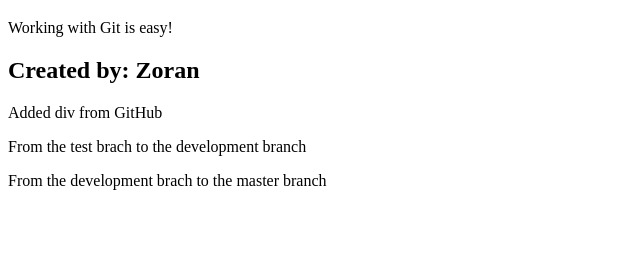
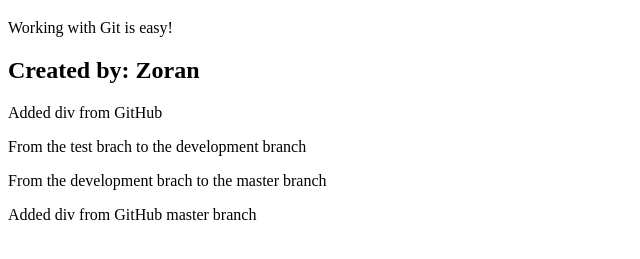
Before and after one commit to zokica8/GitMasterclass, a plain HTML site: page index.html in a window 1280 px wide. Shown: the part 61-320 px from the top of the page, without its empty margins (0-640 px from the left). Drawn offline with Linux system fonts and the light colour scheme.

Commit message:
Pulling from the remote repository
Pulling from the remote repository

```diff
--- a/index.html
+++ b/index.html
@@ -23,5 +23,9 @@
 <div>
 	<p>From the development brach to the master branch</p>
 </div>
+<!-- This div is added from GitHub master branch-->
+<div>
+	<p>Added div from GitHub master branch</p>
+</div>
 </body>
 </html>
```
